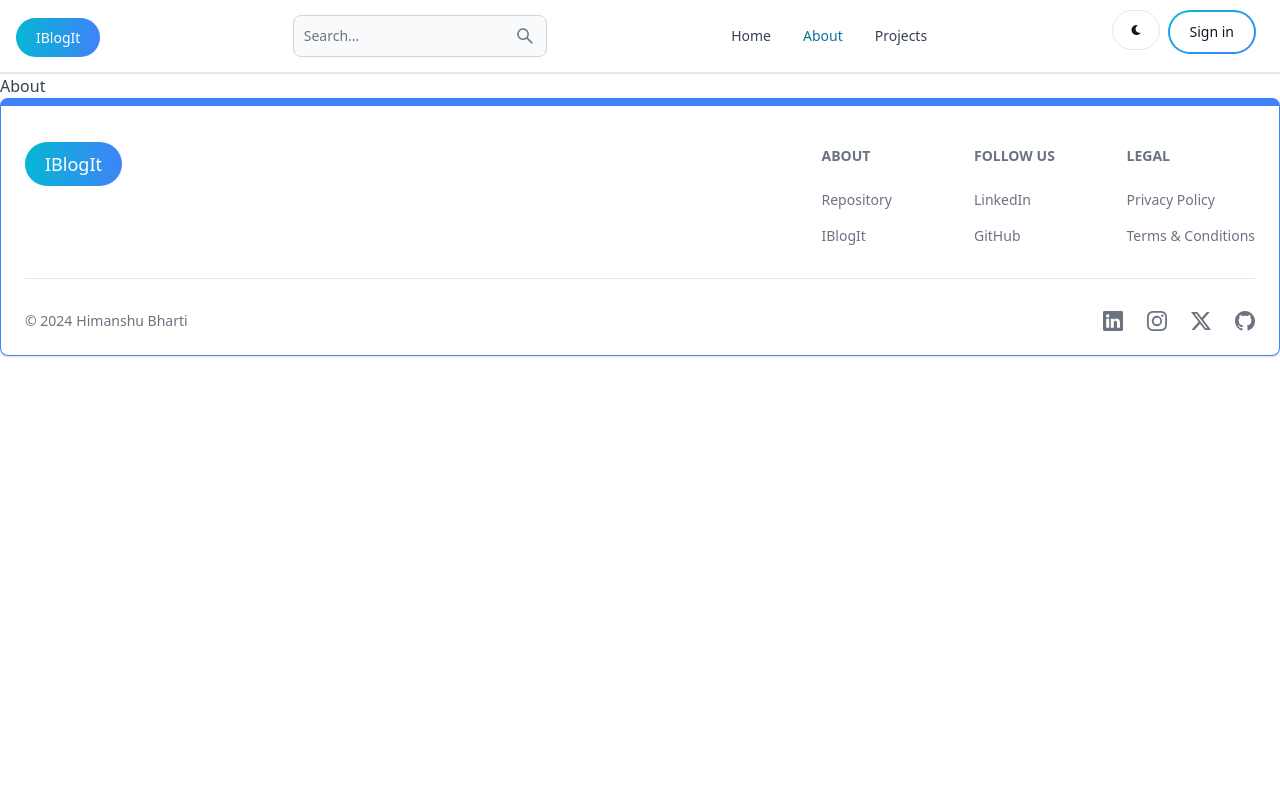
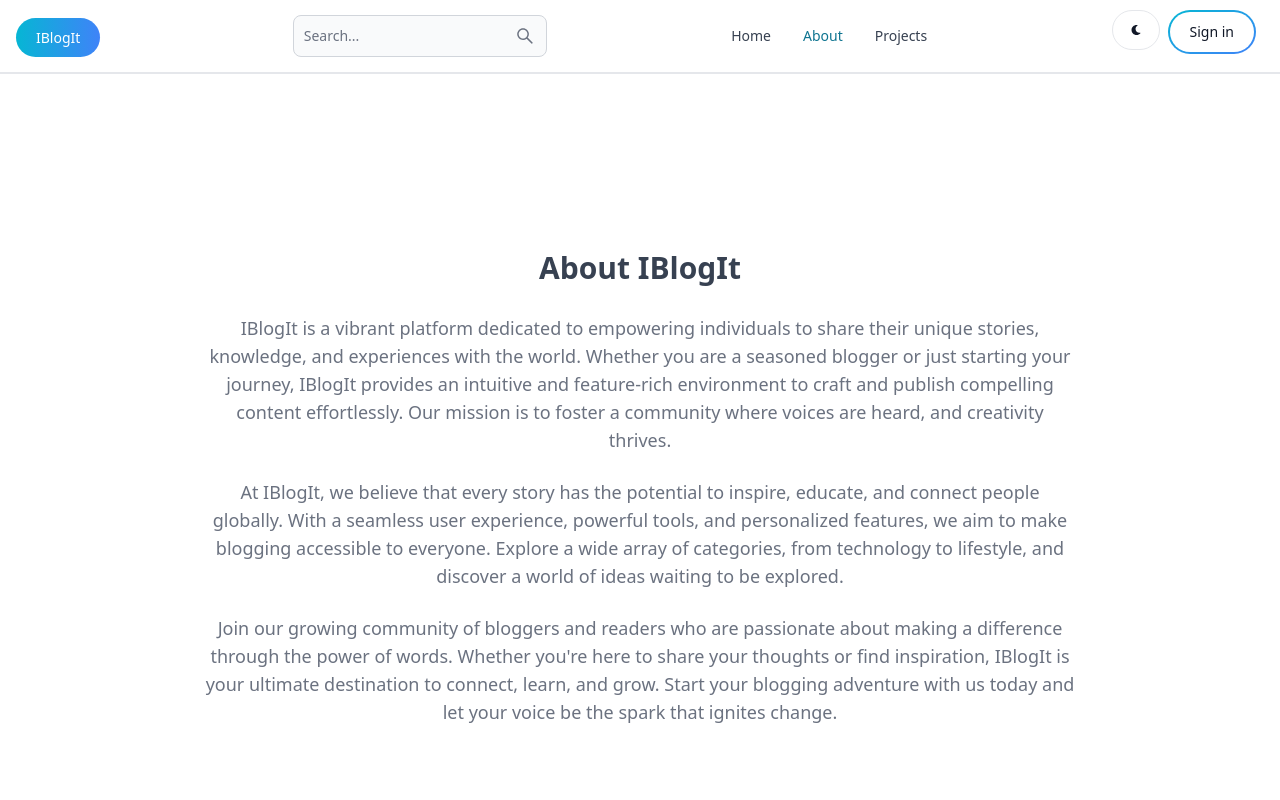
Before and after one commit to Himanshu-Bharti-Ji/IBlogIt, a React (Vite) app in the folder client/: page /about in a window 1280 px wide. Shown: the top 800 px of the page. Built offline with nearby package versions, Linux system fonts and the light colour scheme; no server answers.

Commit message:
Complete About and Projects pages

```diff
--- a/client/src/pages/About.jsx
+++ b/client/src/pages/About.jsx
@@ -1,9 +1,38 @@
-import React from 'react'
+import React from "react";
 
 export default function About() {
-    return (
-        <div>
-            About
+  return (
+    <div className="min-h-screen flex items-center justify-center">
+      <div className="text-center p-3 max-w-4xl mx-auto">
+        <h1 className="text-3xl font-semibold my-7">About IBlogIt</h1>
+        <div className=" text-gray-500 text-lg flex flex-col gap-6">
+          <p>
+            IBlogIt is a vibrant platform dedicated to empowering individuals to
+            share their unique stories, knowledge, and experiences with the
+            world. Whether you are a seasoned blogger or just starting your
+            journey, IBlogIt provides an intuitive and feature-rich environment
+            to craft and publish compelling content effortlessly. Our mission is
+            to foster a community where voices are heard, and creativity
+            thrives.
+          </p>
+          <p>
+            At IBlogIt, we believe that every story has the potential to
+            inspire, educate, and connect people globally. With a seamless user
+            experience, powerful tools, and personalized features, we aim to
+            make blogging accessible to everyone. Explore a wide array of
+            categories, from technology to lifestyle, and discover a world of
+            ideas waiting to be explored.
+          </p>
+          <p>
+            Join our growing community of bloggers and readers who are
+            passionate about making a difference through the power of words.
+            Whether you're here to share your thoughts or find inspiration,
+            IBlogIt is your ultimate destination to connect, learn, and grow.
+            Start your blogging adventure with us today and let your voice be
+            the spark that ignites change.
+          </p>
         </div>
-    )
+      </div>
+    </div>
+  );
 }
--- a/client/src/pages/Projects.jsx
+++ b/client/src/pages/Projects.jsx
@@ -1,9 +1,19 @@
-import React from 'react'
+import React from "react";
+import CallToAction from "../components/CallToAction";
 
 export default function Projects() {
-    return (
-        <div>
-            Projects
-        </div>
-    )
+  return (
+    <div className="min-h-screen p-3 max-w-4xl mx-auto flex flex-col justify-center items-center gap-6 text-center">
+      <h1 className="text-3xl font-semibold">Projects</h1>
+      <p className="text-gray-500 text-lg">
+        Dive into some of the most exciting projects I’ve worked on! Each one
+        showcases my dedication to creating user-centric designs and efficient
+        solutions, reflecting my journey as a passionate frontend developer.
+        Explore my portfolio to see more of my work and the technologies I
+        specialize in.
+      </p>
+
+      <CallToAction />
+    </div>
+  );
 }
```
